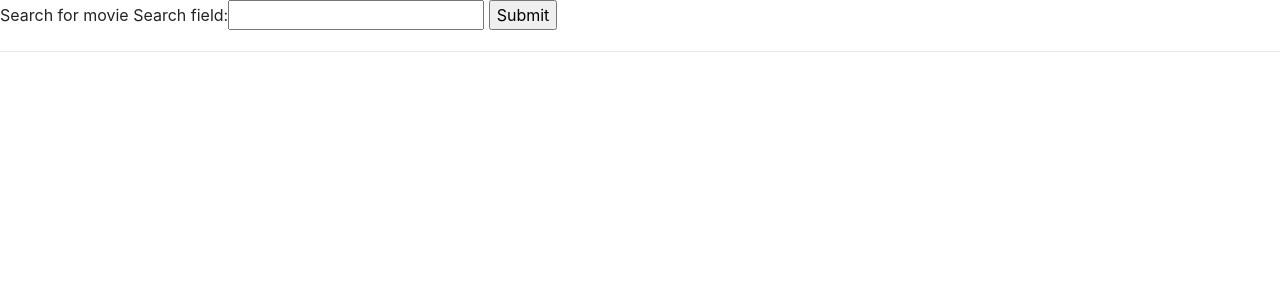
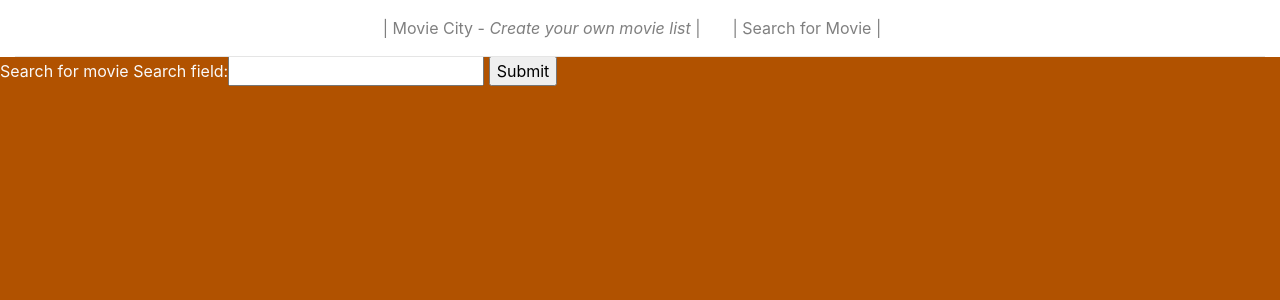
Before and after one commit to Albastraoz/MovieCity, a Django app: page /search/ in a window 1280 px wide. Shown: the top 300 px of the page. Run offline with Django 3.2, Linux system fonts and the light colour scheme; some libraries are stand-ins or nearby versions.

Commit message:
Created navbar and set up static files and css to start styling website

```diff
--- a/home/templates/base.html
+++ b/home/templates/base.html
@@ -1,6 +1,7 @@
 <!DOCTYPE html>
 <html lang="en">
     <head>
+        {% load static from static %}
         <meta charset="UTF-8">
         <meta name="viewport" content="width=device-width, initial-scale=1.0">
         <meta http-equiv="X-UA-Compatible" content="ie=edge">
@@ -11,11 +12,25 @@
         <!--This link imports bootstrap 4.5-->
         <link rel="stylesheet" href="https://stackpath.bootstrapcdn.com/bootstrap/4.5.0/css/bootstrap.min.css" integrity="sha384-9aIt2nRpC12Uk9gS9baDl411NQApFmC26EwAOH8WgZl5MYYxFfc+NcPb1dKGj7Sk" crossorigin="anonymous">
 
+        <!--This link imports my own stylessheet to overlap bootstraps-->
+        <link rel="stylesheet" href="{% static 'css/styles.css' %}">
+
     </head>
     <body>
 
         <header>
-
+            <div class="container-fluid fixed-top nav-settings">
+                <nav class="navbar navbar-expand-sm navbar-light">
+                    <button class="navbar-toggler ml-auto" type="button" data-toggle="collapse" data-target="#navbarMobileDropdown" aria-controls="navbarMobileDropdown" aria-expanded="false" aria-label="Toggle navigation"><span class="navbar-toggler-icon"></span></button>
+                    <div class="collapse navbar-collapse" id="navbarMobileDropdown">
+                        <ul class="navbar-nav mx-auto">
+                            <li class="nav-item mr-3"><a href="{% url 'index' %}" class="nav-link">| Movie City - <i>Create your own movie list</i> |</a></li>
+                            <li class="nav-item mr-3"><a href="{% url 'search_movie' %}" class="nav-link">| Search for Movie |</a></li>
+                        </ul>
+                    </div>
+                </nav>
+                <hr class="mt-0 mb-0">
+            </div>
         </header>
 
         {% block content %}
--- a/home/templates/search.html
+++ b/home/templates/search.html
@@ -7,7 +7,6 @@
         {{ form }}
         <input type="submit" value="Submit">
     </form>
-    <hr>
     {% for result in results %}
         <p>{{ result.Title }}<br>
         {{ result.imdbID }}<br>
--- a/moviecity/settings.py
+++ b/moviecity/settings.py
@@ -56,7 +56,7 @@ ROOT_URLCONF = 'moviecity.urls'
 TEMPLATES = [
     {
         'BACKEND': 'django.template.backends.django.DjangoTemplates',
-        'DIRS': [],
+        'DIRS': [os.path.join(BASE_DIR, 'templates')],
         'APP_DIRS': True,
         'OPTIONS': {
             'context_processors': [
@@ -120,3 +120,6 @@ USE_TZ = True
 # https://docs.djangoproject.com/en/3.0/howto/static-files/
 
 STATIC_URL = '/static/'
+STATICFILES_DIRS = (
+    os.path.join(BASE_DIR, "static"),
+    )
--- /dev/null
+++ b/static/css/styles.css
@@ -0,0 +1,13 @@
+body {
+    padding-top: 56px;
+    color: #fafafa;
+    background-color: #b15200;
+}
+
+.nav-settings {
+    background-color: #ffffff;
+}
+
+.nav-link {
+    display: inline-block;
+}
```
